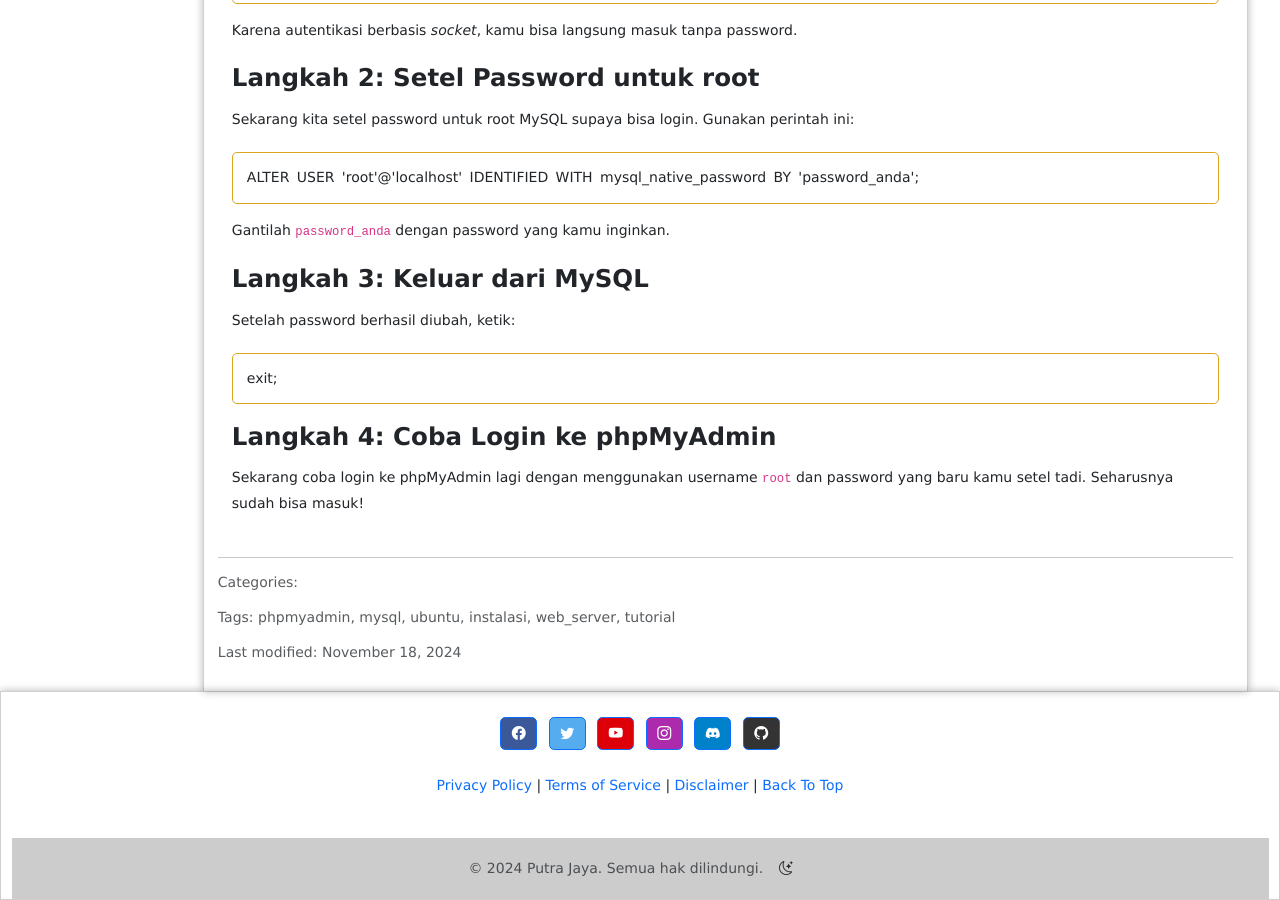
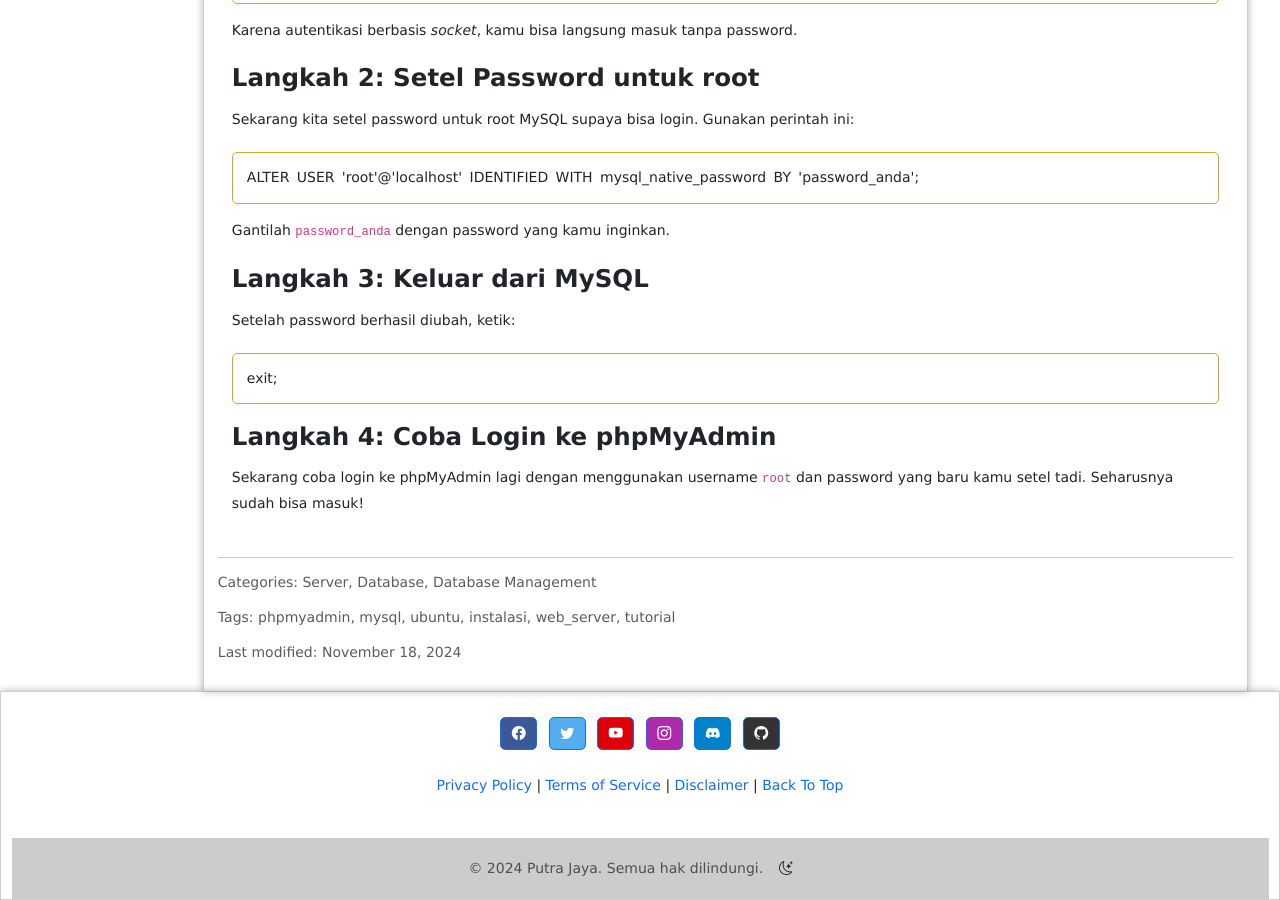
Before and after one commit to masputrawae/My-Notes, a Jekyll site: the page built from _posts/2024-11-18-install-phpmyadmin.md, in a window 1280 px wide and 900 px high, scrolled down 1597 px. Built offline with Jekyll 4.4.1, drawn with Linux system fonts in a browser that asks for light colours; part of the change alters nothing that is shown.

Commit message:
update install_phpmyadmin.md

```diff
--- a/_posts/2024-11-18-install-phpmyadmin.md
+++ b/_posts/2024-11-18-install-phpmyadmin.md
@@ -3,10 +3,10 @@ title: Langkah-langkah Install phpMyAdmin
 description: Panduan instalasi dan konfigurasi phpMyAdmin di Ubuntu untuk memudahkan pengelolaan database MySQL.
 excerpt: phpMyAdmin adalah alat berbasis web yang digunakan untuk mengelola database MySQL secara grafis. Dengan phpMyAdmin, pengguna bisa melakukan berbagai tugas seperti membuat, mengedit, menghapus database, tabel, dan data, serta menjalankan query SQL tanpa perlu menggunakan baris perintah.
 date: 2024-11-18
-catgories:
+categories:
+  - Server
+  - Database
   - Database Management
-  - Database
-  - Server
 tags:
   - phpmyadmin
   - mysql
```
